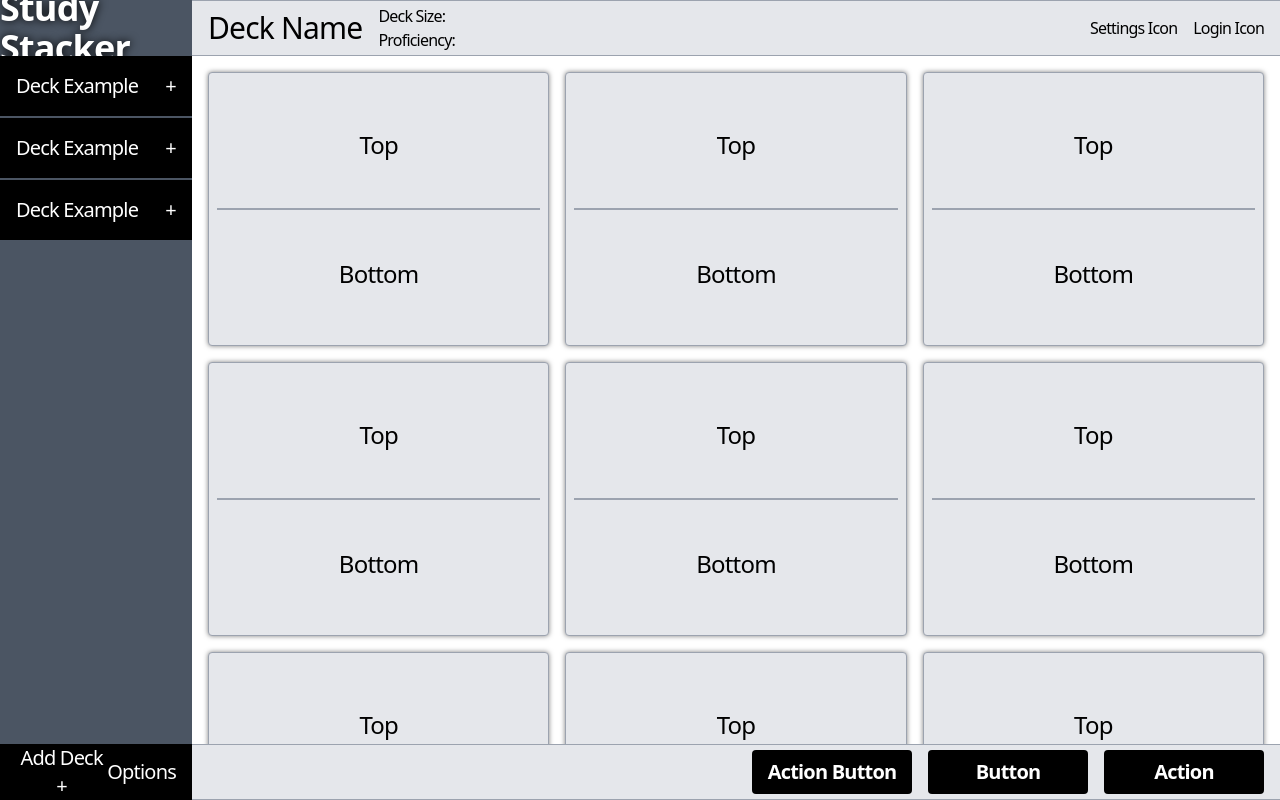
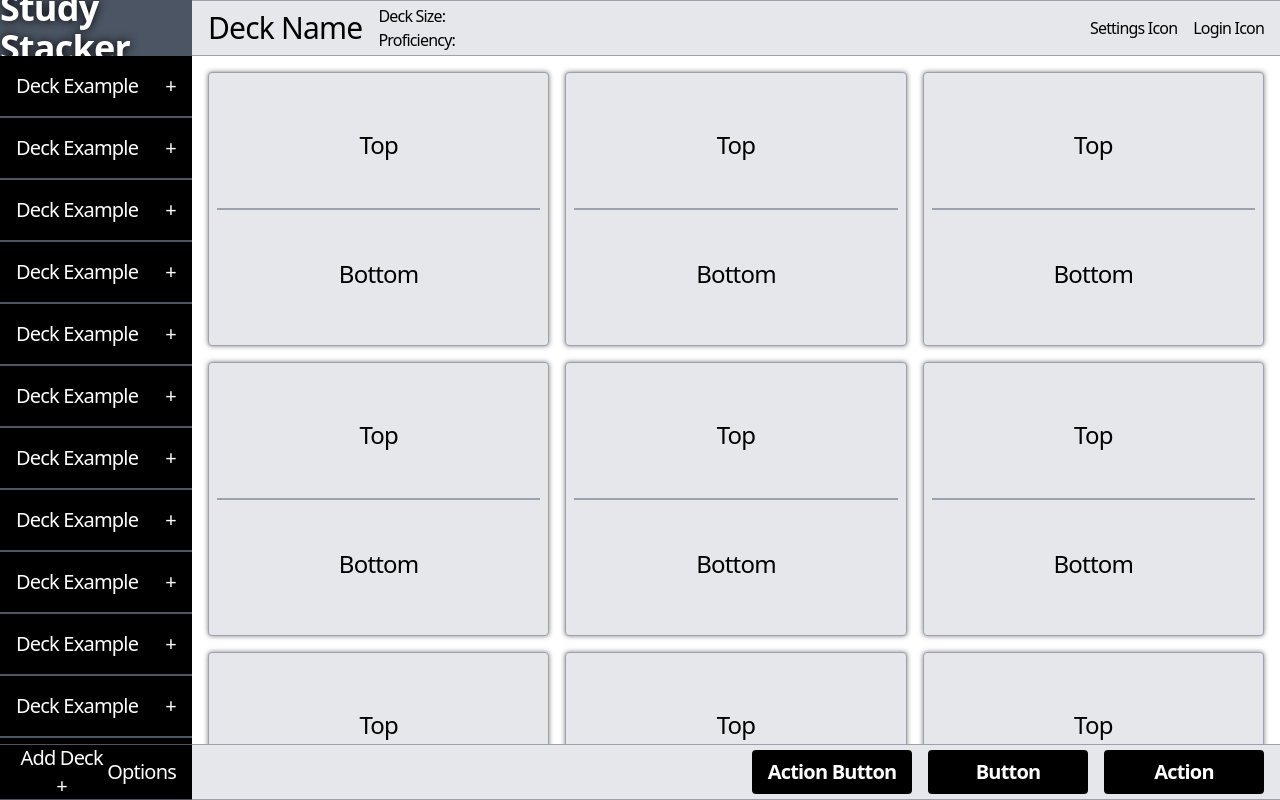
Before and after one commit to lseti1/AngularStudyStacker-123913, an Angular app: page / in a window 1280 px wide. Built offline with nearby package versions, Linux system fonts and the light colour scheme.

Commit message:
Styling: Adjusted and match decks-list and flashcard-view so they're written and overflow the same (+ other minor css adjustments)

```diff
--- a/src/app/main-layout/flaschard-view/flaschard-view.html
+++ b/src/app/main-layout/flaschard-view/flaschard-view.html
@@ -1,4 +1,4 @@
-<div class="grid grid-cols-3 p-4 gap-4">
+<div class="grid grid-cols-3 p-4 gap-4 h-full w-full overflow-auto">
     @for (item of [].constructor(10); track item) {
     <div class="flex flex-col justify-center items-center bg-gray-200 rounded border border-gray-400 p-2 text-2xl shadow-full">
         <p class="flex justify-center items-center border-b border-gray-400 h-32 w-full">Top</p>
--- a/src/app/main-layout/main-layout.html
+++ b/src/app/main-layout/main-layout.html
@@ -1,7 +1,5 @@
 <div class="h-screen w-full grid grid-rows-[7%_86%_7%]">
     <app-top-bar />
-    <div class="overflow-auto">
-        <app-flaschard-view/>
-    </div>
+    <app-flaschard-view />
     <app-bottom-action-bar />
 </div>
--- a/src/app/sidebar/add-deck-options/add-deck-options.html
+++ b/src/app/sidebar/add-deck-options/add-deck-options.html
@@ -1,4 +1,4 @@
-<div class="bg-black w-full h-full flex justify-between items-center p-4 text-xl">
+<div class="bg-black w-full h-full flex justify-between items-center p-4 text-xl border-y border-gray-600">
     <button class="hover:text-gray-300">Add Deck +</button>
     <button class="hover:text-gray-300">Options</button>
 </div>
--- a/src/app/sidebar/decks-list/decks-list.html
+++ b/src/app/sidebar/decks-list/decks-list.html
@@ -1,14 +1,8 @@
-<div class="flex flex-col h-full w-full text-xl gap-0.5">
-    <div class="w-full bg-black p-4 flex justify-between">
-        <p>Deck Example</p>
-        <p>+</p>
-    </div>
-    <div class="w-full bg-black p-4 flex justify-between">
-        <p>Deck Example</p>
-        <p>+</p>
-    </div>
-    <div class="w-full bg-black p-4 flex justify-between">
-        <p>Deck Example</p>
-        <p>+</p>
-    </div>
+<div class="flex flex-col h-full w-full text-xl gap-0.5 overflow-auto">
+    @for (item of [].constructor(20); track item) {
+        <div class="w-full bg-black p-4 flex justify-between">
+            <p>Deck Example</p>
+            <p>+</p>
+        </div>
+    }
 </div>
```
